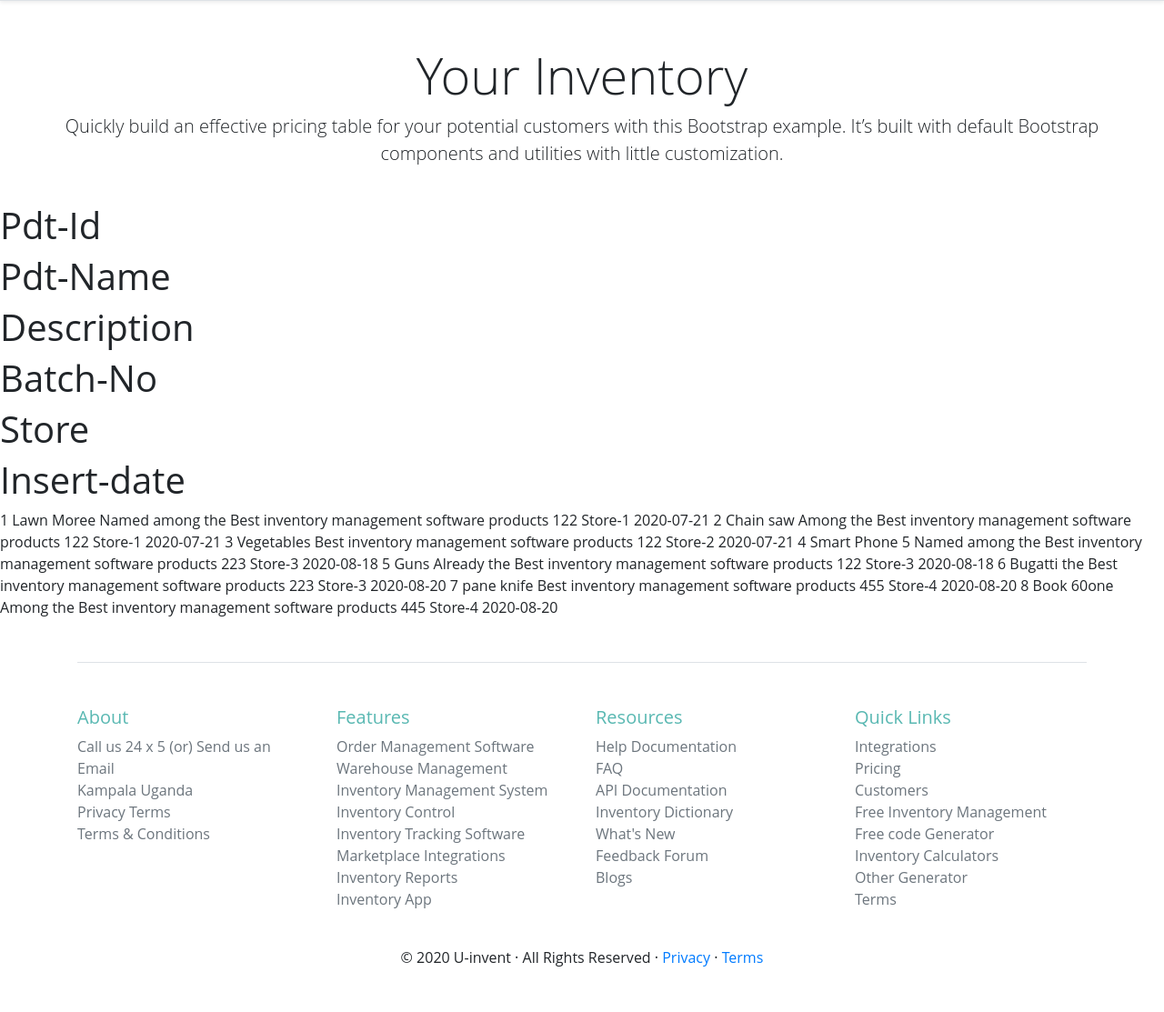
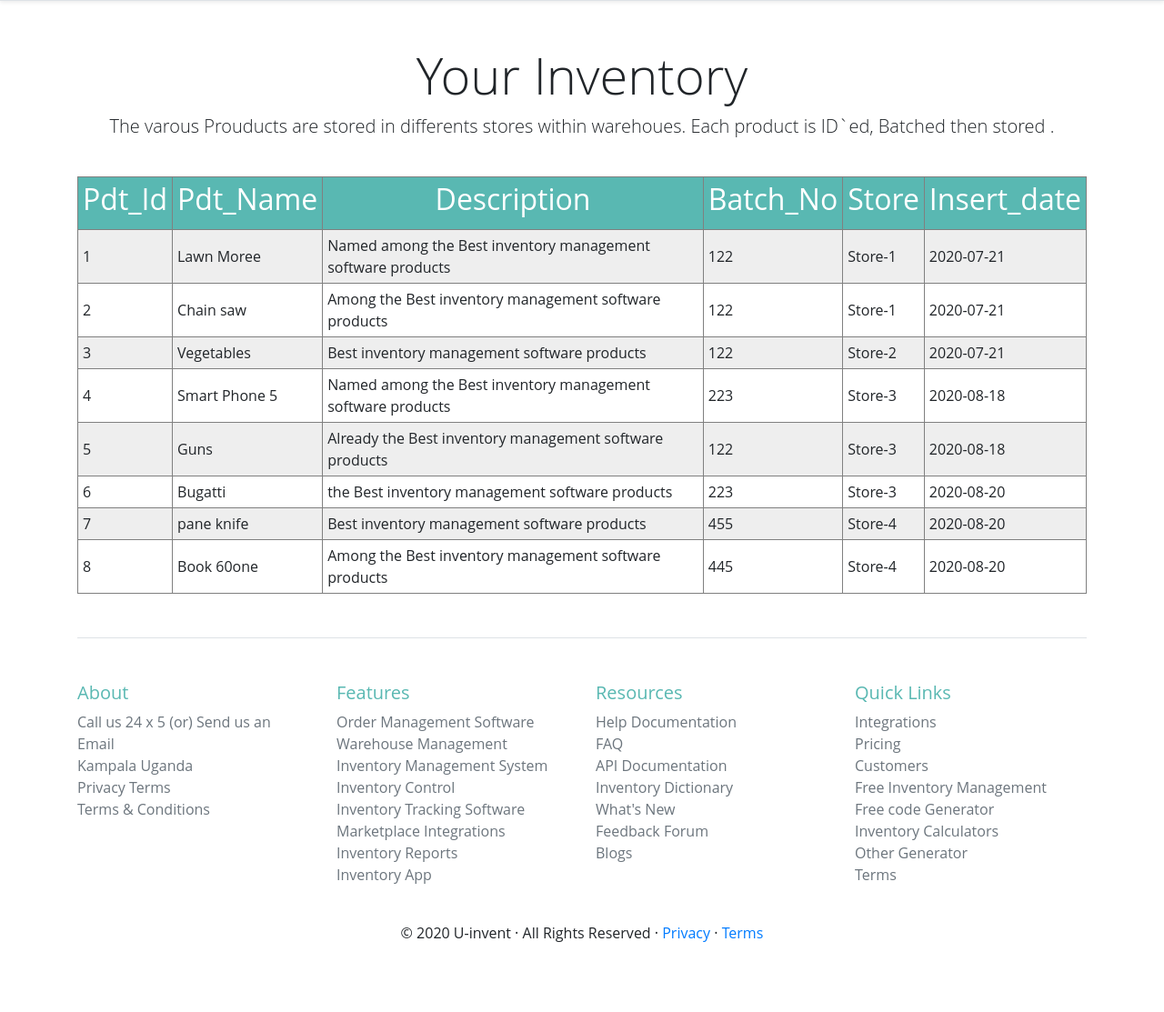
Before and after one commit to occn8/phpinv, a PHP site: page /inventory.php in a window 1280 px wide. Shown: the part 80-1193 px from the top of the page at 91% size. After the commit the page ends 1116 px from the top, so only its background shows below. Run offline with PHP 8.4, Linux system fonts and the light colour scheme; data that the repository does not hold is empty.

Commit message:
table-check

```diff
--- a/css/style.css
+++ b/css/style.css
@@ -86,3 +86,24 @@ ul {
       color: white !important;
       background-color: #59b8b2 !important;
     }
+
+    table#t01 tr:nth-child(even) {
+      background-color: #eee;
+  }
+  table#t01 tr:nth-child(odd) {
+      background-color: #fff;
+  }
+  table#t01 th {
+      color: white;
+      background-color: #59b8b2;
+  }
+  table, th, td {
+    border: 1px solid grey;
+    border-collapse: collapse;
+}
+th, td {
+    padding: 5px;
+}
+th {
+  text-align: center;
+}
--- a/inventory.php
+++ b/inventory.php
@@ -43,29 +43,30 @@
 
     <div class="pricing-header px-3 py-3 pt-md-5 pb-md-4 mx-auto text-center">
         <h1 class="display-4">Your Inventory</h1>
-        <p class="lead">Quickly build an effective pricing table for your potential customers with this Bootstrap
-            example. It’s built with default Bootstrap components and utilities with little customization.</p>
+        <p class="lead">The varous Prouducts are stored in differents stores within warehoues.
+            Each product is ID`ed, Batched then stored .</p>
     </div>
 
-    <div>
+    <div class="container">
+    <table id="t01">
         <tr>
             <th>
-                <h1>Pdt-Id</h1>
+                <h2>Pdt_Id</h2>
             </th>
             <th>
-                <h1>Pdt-Name</h1>
+                <h2>Pdt_Name</h2>
             </th>
             <th>
-                <h1>Description</h1>
+                <h2>Description</h2>
             </th>
             <th>
-                <h1>Batch-No</h1>
+                <h2>Batch_No</h2>
             </th>
             <th>
-                <h1>Store</h1>
+                <h2>Store</h2>
             </th>
             <th>
-                <h1>Insert-date</h1>
+                <h2>Insert_date</h2>
             </th>
         </tr>
         <?php include('configurations.php') ?>
@@ -79,6 +80,7 @@
             <td><?php echo $inventory['insertdate']; ?></td>
         </tr>
         <?php endforeach; ?>
+        </table>
     </div>
 
     <div class="container">
```
